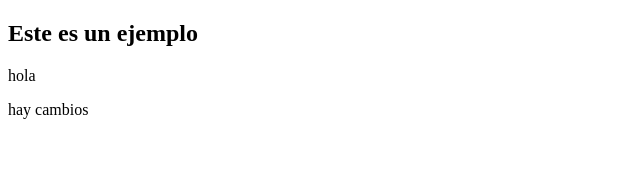
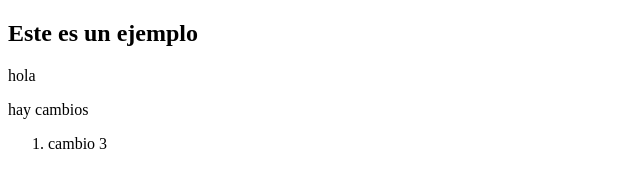
Before and after one commit to IvanLeonV/ivanrepo1, a plain HTML site: page index.html in a window 1280 px wide. Shown: the full height of the page, 0-640 px from the left. Drawn offline with Linux system fonts and the light colour scheme.

Commit message:
tercer commit

```diff
--- a/index.html
+++ b/index.html
@@ -9,5 +9,9 @@
     <h2>Este es un ejemplo</h2>
     <p>hola</p>
     <p>hay cambios </p>
+
+    <ol>
+        <li>cambio 3</li>
+    </ol>
 </body>
 </html>
```
